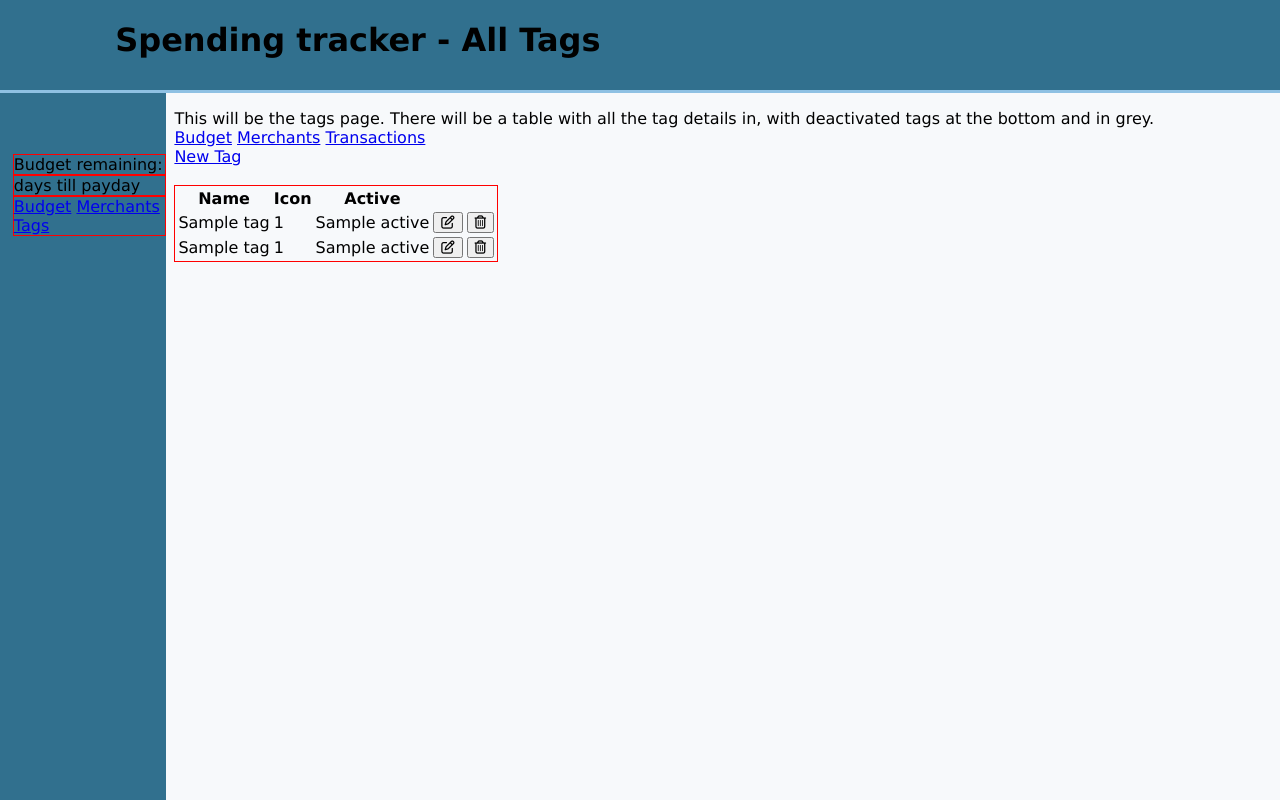
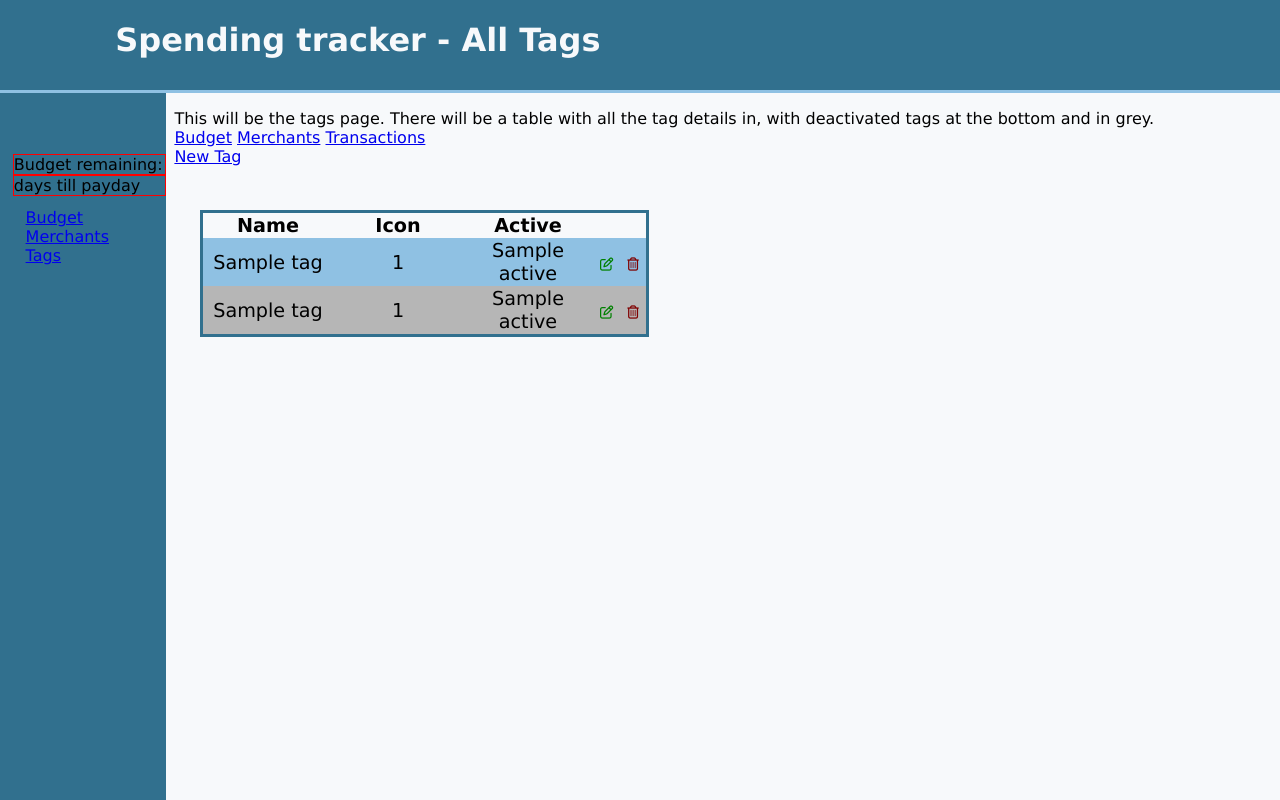
Before and after one commit to Andrew-Lindsay42/Spending-Tracker, a Flask app: page /tags in a window 1280 px wide. Run offline with Flask 2, Linux system fonts and the light colour scheme; a database or web service that is not in the repository returns one stand-in record (values such as "Sample title"); some libraries are stand-ins or nearby versions.

Commit message:
Slowly getting somewhere

```diff
--- a/static/style.css
+++ b/static/style.css
@@ -1,7 +1,7 @@
 :root {
     --white: #f7f9fb;
     --lightblue: #8fc1e3;
-    --midblue: #5085A5;
+    --midblue: #64a3ca;
     --darkblue: #31708E;
     --olive: #687864;
   }
@@ -34,7 +34,9 @@ background-color: var(--white);
 }
 
 .sidenav {
-    border: 1px solid red;
+    padding: 1vw;
+    display: flex;
+    flex-direction: column;
 }
 /* ------------------------- */
 
@@ -47,6 +49,7 @@ background-color: var(--white);
     top: 0;
     left: 0;
     padding-left: 9vw;
+    color: var(--white);
     background-color: var(--darkblue);
     border-bottom: solid var(--lightblue);
 }
@@ -54,6 +57,19 @@ background-color: var(--white);
 .main {
     margin-left: 13vw;
     margin-top: 7vw;
+}
+
+#edit {
+    background-color: transparent;
+    outline: none;
+    border: none;
+    color: green
+}
+#delete {
+    background-color: transparent;
+    outline: none;
+    border: none;
+    color:maroon;
 }
 
 .transaction_table {
@@ -77,25 +93,7 @@ background-color: var(--white);
     width: auto
 }
 
-#edit {
-    background-color: transparent;
-    outline: none;
-    border: none;
-    color: var(--white)
-}
-#delete {
-    background-color: transparent;
-    outline: none;
-    border: none;
-    color:maroon;
-}
-
-.table_header {
-    border-bottom: 1px solid var(--olive);
-}
-
 .table_row {
-    border-bottom: 1px solid var(--olive);
     text-align: center;
     padding: 0.5vw;
 }
@@ -106,20 +104,52 @@ background-color: var(--white);
     background-color: var(--midblue);
 }
 .table_row:hover {
-    background-color: var(--darkblue);
+    background-color: lightblue;
 }
 
 .m_t_table {
-    border: 1px solid red;
-    table-layout: fixed;
+    border: solid var(--darkblue);
+    border-collapse: collapse;
+    padding: 2vw;
+    margin-left: 2vw;
+    margin-top: 2vw;
+    font-size: larger;
+}
+.m_t_table tr td {
+    width: 10vw;
+}
+.m_t_table tr td:nth-last-child(2){
+    width:auto;
+}
+.m_t_table tr td:last-child {
+    width: auto;
 }
 
-.active_row {
-    border: 1px solid red;
+.active_row:nth-child(even) {
+    text-align: center;
+    padding: 0.5vw;
+    background-color: var(--lightblue);
+}
+.active_row:nth-child(odd) {
+    text-align: center;
+    padding: 0.5vw;
+    background-color: var(--midblue);
+}
+.active_row:hover {
+    text-align: center;
+    padding: 0.5vw;
+    background-color: lightblue;
 }
 
-.inactive_row {
-    border: 1px solid red;
+.inactive_row:nth-child(even) {
+    text-align: center;
+    padding: 0.5vw;
+    background-color: lightgray;
+}
+.inactive_row:nth-child(odd) {
+    text-align: center;
+    padding: 0.5vw;
+    background-color: rgb(182, 182, 182);
 }
 
 .edit_form {
@@ -141,6 +171,9 @@ background-color: var(--white);
     height: auto;
     width: 100%;
     color: var(--darkblue);
+}
+.edit_form input:focus, textarea:focus, select:focus{
+    border-color: var(--darkblue);
 }
 .edit_form label{
     display: block;
--- a/templates/tags/index.html
+++ b/templates/tags/index.html
@@ -23,10 +23,10 @@
           <td>{{tag.icon_num}}</td>
           <td>{{tag.active}}</td>
           <td><form action="tags/{{tag.id}}/edit">
-              <button><i class="far fa-edit"></i></button></td>
+              <button id='edit'><i class="far fa-edit"></i></button></td>
               </form>
           <td><form action="tags/{{tag.id}}/delete" method = "post">
-                  <button><i class="far fa-trash-alt"></i></button>
+                  <button id='delete'><i class="far fa-trash-alt"></i></button>
               </form>
           </td>
       </tr>
@@ -37,10 +37,10 @@
           <td>{{tag.icon_num}}</td>
           <td>{{tag.active}}</td>
           <td><form action="tags/{{tag.id}}/edit">
-              <button><i class="far fa-edit"></i></button></td>
+              <button id='edit'><i class="far fa-edit"></i></button></td>
               </form>
           <td><form action="tags/{{tag.id}}/delete" method = "post">
-                  <button><i class="far fa-trash-alt"></i></button>
+                  <button id='delete'><i class="far fa-trash-alt"></i></button>
               </form>
           </td>
       </tr>
```
Also changed, not shown: templates/merchants/index.html (+4 -4 lines).
